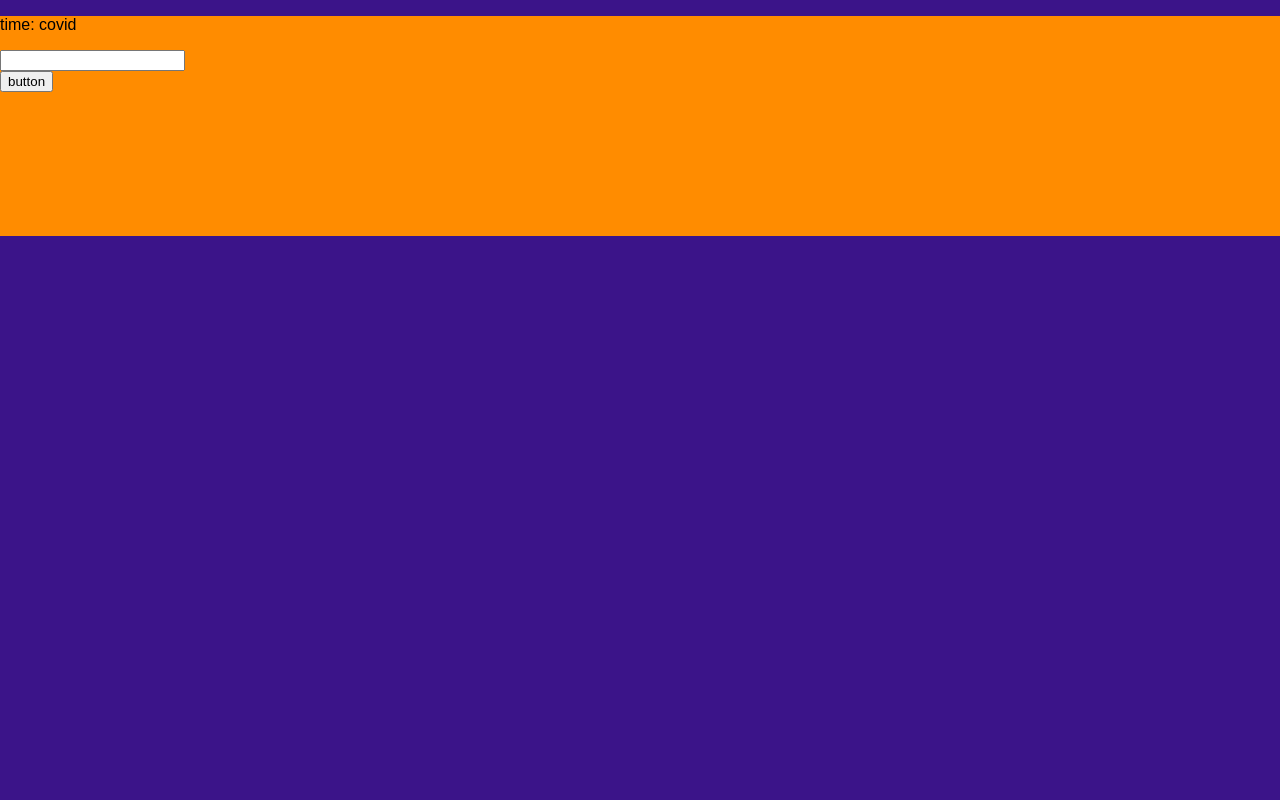
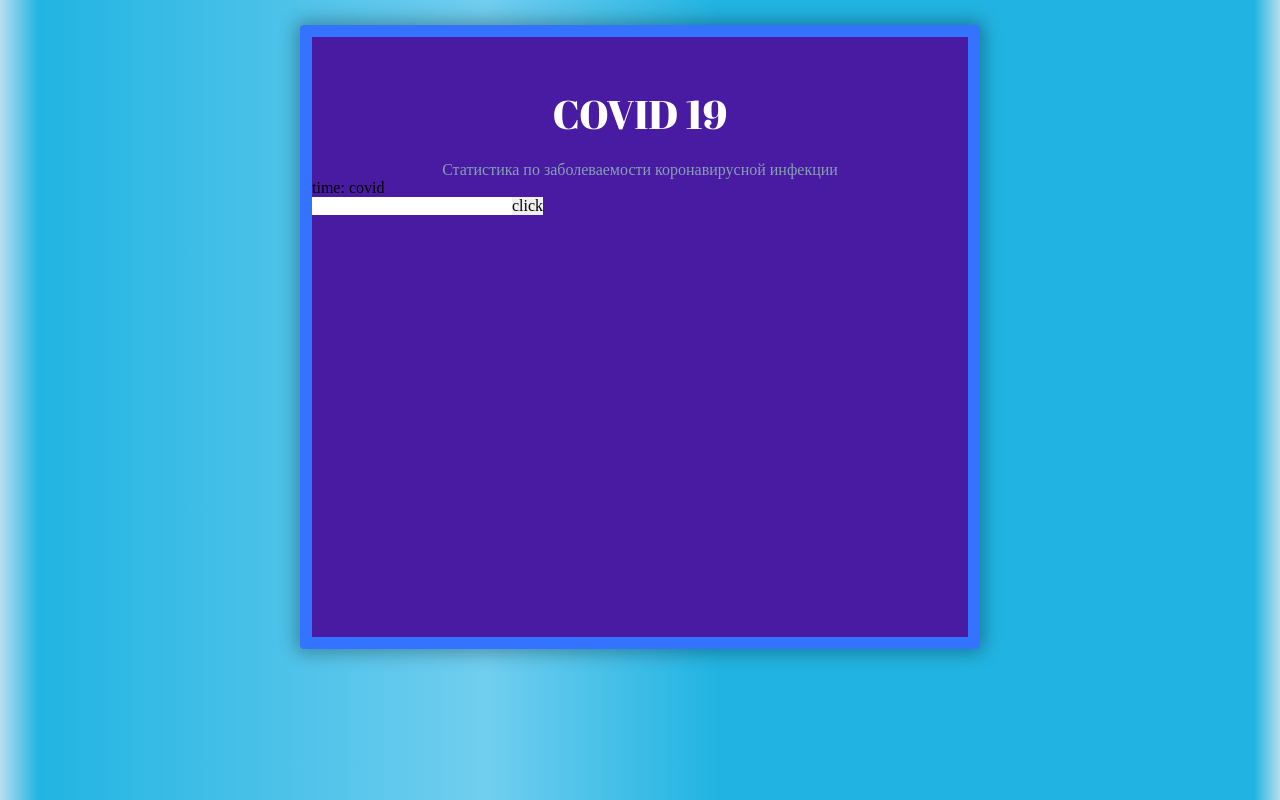
Before and after one commit to avslg/covid-education-react, a React (Create React App) app: page / in a window 1280 px wide. Built offline with nearby package versions, Linux system fonts and the light colour scheme.

Commit message:
22 07 2020

```diff
--- a/css/style.css
+++ b/css/style.css
@@ -1,9 +1,56 @@
-body {
-  background-color: #3b1489;
+@import url("https://fonts.googleapis.com/css2?family=Abril+Fatface&display=swap");
+* {
+  vertical-align: baseline;
+  font-weight: inherit;
+  font-family: inherit;
+  font-style: inherit;
+  font-size: 100%;
+  border: 0 none;
+  outline: 0;
+  padding: 0;
+  margin: 0;
 }
 
+/************
+example
+    @include breakpoint-by-screen-size(null, 320px){
+        background-color: yellowgreen;
+    }
+****************/
 div.container {
-  background-color: #534285;
+  position: absolute;
+  width: 100%;
+  height: 100%;
+}
+
+div.container .form {
+  position: relative;
+  background-color: #481ba2;
+  border-style: solid;
+  border-color: #3373ff;
+  border-width: 12px;
+  -webkit-box-shadow: 0px 0px 18px 4px rgba(0, 0, 0, 0.31);
+  -moz-box-shadow: 0px 0px 18px 4px rgba(0, 0, 0, 0.31);
+  box-shadow: 0px 0px 18px 4px rgba(0, 0, 0, 0.31);
+  border-radius: 4px;
+}
+
+div.container .block-header {
+  font-family: 'Abril Fatface', cursive;
+  margin-top: 50px;
+  color: white;
+  text-align: center;
+}
+
+div.container .block-header h1 {
+  color: white;
+  font-size: 40px;
+}
+
+div.container .block-desc {
+  margin-top: 20px;
+  color: #a3d9bab3;
+  text-align: center;
 }
 
 @media (max-width: 320px) {
@@ -36,14 +83,19 @@ div.container {
   }
 }
 
-@media (min-width: 1200px) and (max-width: null) {
+@media (min-width: 1200px) {
   div.container {
-    background-color: darkorange;
+    background: #b7deed;
+    background: -moz-linear-gradient(left, #b7deed 0%, #21b4e2 3%, #71ceef 38%, #21b4e2 56%, #21b4e2 63%, #21b4e2 73%, #21b4e2 87%, #21b4e2 98%, #b7deed 100%);
+    background: -webkit-gradient(left top, right top, color-stop(0%, #b7deed), color-stop(3%, #21b4e2), color-stop(38%, #71ceef), color-stop(56%, #21b4e2), color-stop(63%, #21b4e2), color-stop(73%, #21b4e2), color-stop(87%, #21b4e2), color-stop(98%, #21b4e2), color-stop(100%, #b7deed));
+    background: -webkit-linear-gradient(left, #b7deed 0%, #21b4e2 3%, #71ceef 38%, #21b4e2 56%, #21b4e2 63%, #21b4e2 73%, #21b4e2 87%, #21b4e2 98%, #b7deed 100%);
+    background: -o-linear-gradient(left, #b7deed 0%, #21b4e2 3%, #71ceef 38%, #21b4e2 56%, #21b4e2 63%, #21b4e2 73%, #21b4e2 87%, #21b4e2 98%, #b7deed 100%);
+    background: -ms-linear-gradient(left, #b7deed 0%, #21b4e2 3%, #71ceef 38%, #21b4e2 56%, #21b4e2 63%, #21b4e2 73%, #21b4e2 87%, #21b4e2 98%, #b7deed 100%);
+    background: linear-gradient(to right, #b7deed 0%, #21b4e2 3%, #71ceef 38%, #21b4e2 56%, #21b4e2 63%, #21b4e2 73%, #21b4e2 87%, #21b4e2 98%, #b7deed 100%);
+    filter: progid:DXImageTransform.Microsoft.gradient( startColorstr='#b7deed', endColorstr='#b7deed', GradientType=1 );
+  }
+  div.container .form {
+    margin: 25px 300px 30px 300px;
+    height: 600px;
   }
 }
-
-@media (min-width: 1200px) {
-  div.container {
-    background-color: darkorange;
-  }
-}
--- a/css/style.scss
+++ b/css/style.scss
@@ -1,17 +1,40 @@
+@import url('https://fonts.googleapis.com/css2?family=Abril+Fatface&display=swap');
+
+
+//reset
+* {
+    vertical-align: baseline;
+    font-weight: inherit;
+    font-family: inherit;
+    font-style: inherit;
+    font-size: 100%;
+    border: 0 none;
+    outline: 0;
+    padding: 0;
+    margin: 0;
+}
+
+
+/************
+example
+    @include breakpoint-by-screen-size(null, 320px){
+        background-color: yellowgreen;
+    }
+****************/
 
 @mixin breakpoint-by-screen-size($minWidth,$maxWidth) {
-    @if $minWidth == null {
+    @if ($minWidth != null) and ($maxWidth != null){
+        @media(min-width: $minWidth) and (max-width: $maxWidth){
+            @content;
+        }
+    }
+    @else if ($minWidth == null){
         @media (max-width: $maxWidth){
             @content;
         }
     }
-    @else{
-        @media (min-width: $minWidth) and (max-width: $maxWidth){
-            @content;
-        }
-    }
-    @if $maxWidth == null {
-        @media (min-width: $minWidth){
+    @else if ($maxWidth == null){
+        @media(min-width: $minWidth){
             @content;
         }
     }
@@ -23,12 +46,40 @@ $backColor: #3b1489;
 
 
 
-body{
-    background-color: $backColor;
-}
+div.container{
+    position: absolute;
+    width: 100%;
+    height: 100%;
 
-div.container{
-    background-color: ($color);
+    .form{
+        position: relative;
+        background-color: #481ba2;
+        border-style: solid;
+        border-color: rgb(51, 115, 255);
+        border-width: 12px;
+        -webkit-box-shadow: 0px 0px 18px 4px rgba(0,0,0,0.31);
+        -moz-box-shadow: 0px 0px 18px 4px rgba(0,0,0,0.31);
+        box-shadow: 0px 0px 18px 4px rgba(0,0,0,0.31);
+        border-radius: 4px;
+    }
+
+    .block-header{
+        font-family: 'Abril Fatface', cursive;
+        margin-top: 50px;
+        color:white;
+        text-align: center;
+        h1{
+            color:white;
+            font-size: 40px;
+        }
+    }
+
+    .block-desc{
+        margin-top: 20px;
+        color: #a3d9bab3;
+        text-align: center;
+
+    }
 
     @include breakpoint-by-screen-size(null, 320px){
         background-color: yellowgreen;
@@ -48,7 +99,25 @@ div.container{
     {
         background-color: darkmagenta;
     }
+
     @include breakpoint-by-screen-size(1200px, null){
-        background-color: darkorange;
+
+
+
+background: #b7deed;
+background: -moz-linear-gradient(left, #b7deed 0%, #21b4e2 3%, #71ceef 38%, #21b4e2 56%, #21b4e2 63%, #21b4e2 73%, #21b4e2 87%, #21b4e2 98%, #b7deed 100%);
+background: -webkit-gradient(left top, right top, color-stop(0%, #b7deed), color-stop(3%, #21b4e2), color-stop(38%, #71ceef), color-stop(56%, #21b4e2), color-stop(63%, #21b4e2), color-stop(73%, #21b4e2), color-stop(87%, #21b4e2), color-stop(98%, #21b4e2), color-stop(100%, #b7deed));
+background: -webkit-linear-gradient(left, #b7deed 0%, #21b4e2 3%, #71ceef 38%, #21b4e2 56%, #21b4e2 63%, #21b4e2 73%, #21b4e2 87%, #21b4e2 98%, #b7deed 100%);
+background: -o-linear-gradient(left, #b7deed 0%, #21b4e2 3%, #71ceef 38%, #21b4e2 56%, #21b4e2 63%, #21b4e2 73%, #21b4e2 87%, #21b4e2 98%, #b7deed 100%);
+background: -ms-linear-gradient(left, #b7deed 0%, #21b4e2 3%, #71ceef 38%, #21b4e2 56%, #21b4e2 63%, #21b4e2 73%, #21b4e2 87%, #21b4e2 98%, #b7deed 100%);
+background: linear-gradient(to right, #b7deed 0%, #21b4e2 3%, #71ceef 38%, #21b4e2 56%, #21b4e2 63%, #21b4e2 73%, #21b4e2 87%, #21b4e2 98%, #b7deed 100%);
+filter: progid:DXImageTransform.Microsoft.gradient( startColorstr='#b7deed', endColorstr='#b7deed', GradientType=1 );
+
+        .form{
+            margin: 25px 300px 30px 300px;
+            height: 600px;
+        }
+
     }
+
 }
--- a/src/App.js
+++ b/src/App.js
@@ -21,7 +21,9 @@ class App extends React.Component{
     this.updateStats = this.updateStats.bind(this);//Чтобы не терялся контекст при передаче метода в слушатель
   }
 
-  async updateStats(){
+  async updateStats(e){
+    e.preventDefault();
+
     let result = await this.getCovidJson();
     console.log(result);
 
@@ -63,17 +65,10 @@ class App extends React.Component{
   render(){
     return(
       <div className="container">
-        <CovidForm CovidSubmitMethod={this.getCovidJson} timeCovid={this.state.time}/>
-          <button onClick={this.updateStats}>button</button>
-          <label>{this.state.totalCases}</label><br/>
-          <label>{this.state.newCases}</label><br/>
-          <label>{this.state.activeCases}</label><br/>
-          <label>{this.state.criticalCases}</label><br/>
-          <label>{this.state.recovered}</label><br/>
-          <label>{this.state.newDeaths}</label><br/>
-          <label>{this.state.totalDeaths}</label><br/>
-          <label>{this.state.date}</label><br/>
-          <label>{this.state.time}</label><br/>
+            <CovidForm CovidSubmitMethod={this.getCovidJson}
+             timeCovid={this.state.time}
+             clickCovid={this.updateStats}
+             />
       </div>
      );
   }
--- a/src/components/covidForm.js
+++ b/src/components/covidForm.js
@@ -1,13 +1,20 @@
 import React from "react";
-
 
 class CovidForm extends React.Component{
     render(){
         return(
-            <form onSubmit={this.props.CovidSubmitMethod}>
-                <p>time: covid {this.props.timeCovid}</p>
-                <input type="text" />
-            </form>
+            <div className="form">
+                <p className="block-header"><h1>COVID 19</h1>
+                </p>
+                <p className="block-desc">
+                    <span>Статистика по заболеваемости коронавирусной инфекции</span>
+                </p>
+                <form>
+                    <p>time: covid {this.props.timeCovid}</p>
+                    <input type="text" />
+                    <button onClick={this.props.clickCovid}>click</button>
+                </form>
+            </div>
         );
     }
 
--- a/src/index.js
+++ b/src/index.js
@@ -1,7 +1,6 @@
 import React from 'react';
 import ReactDOM from 'react-dom';
 import App from './App';
-import './index.css';
 import "../css/style.css"
 
 ReactDOM.render(
```
